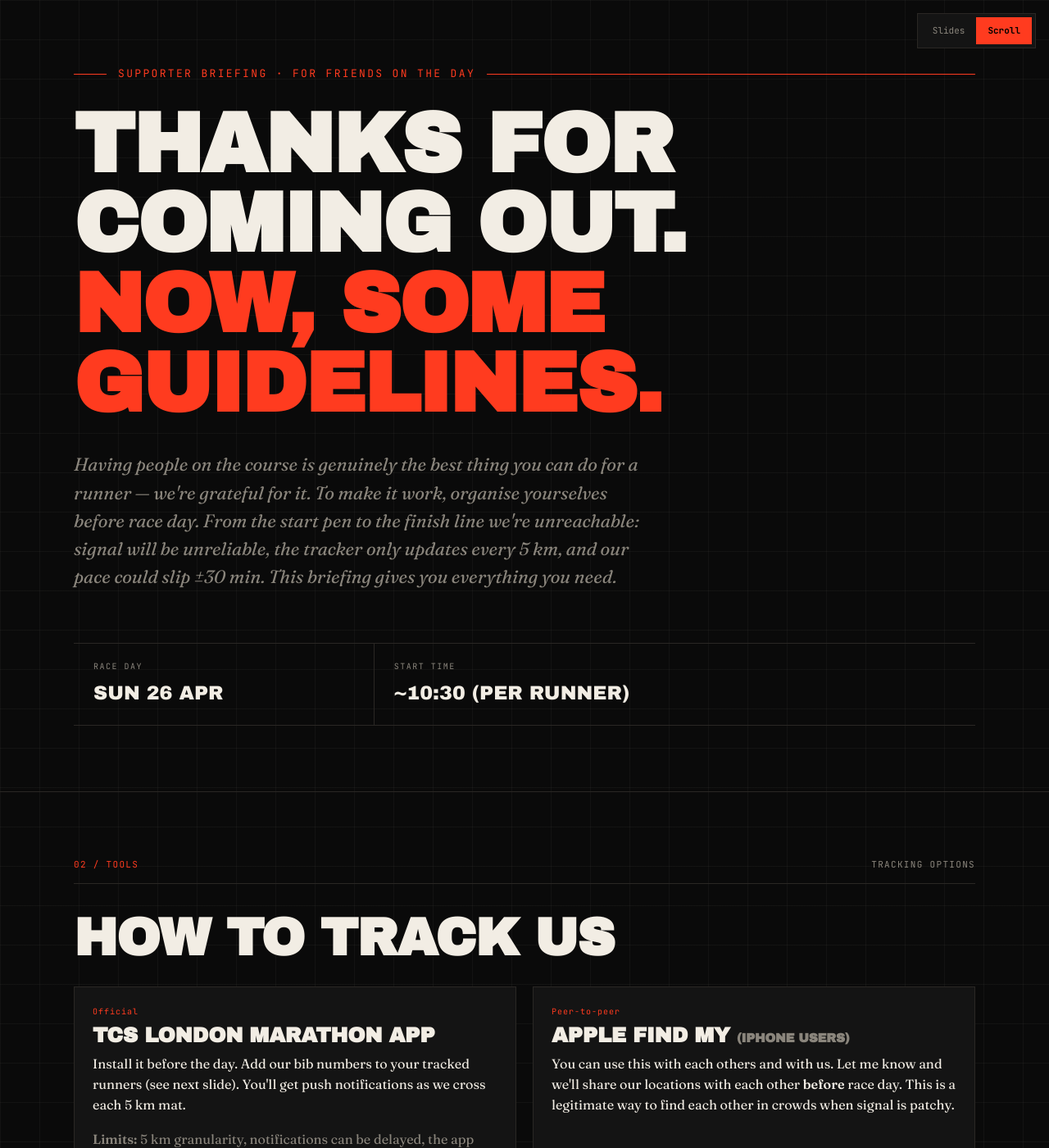
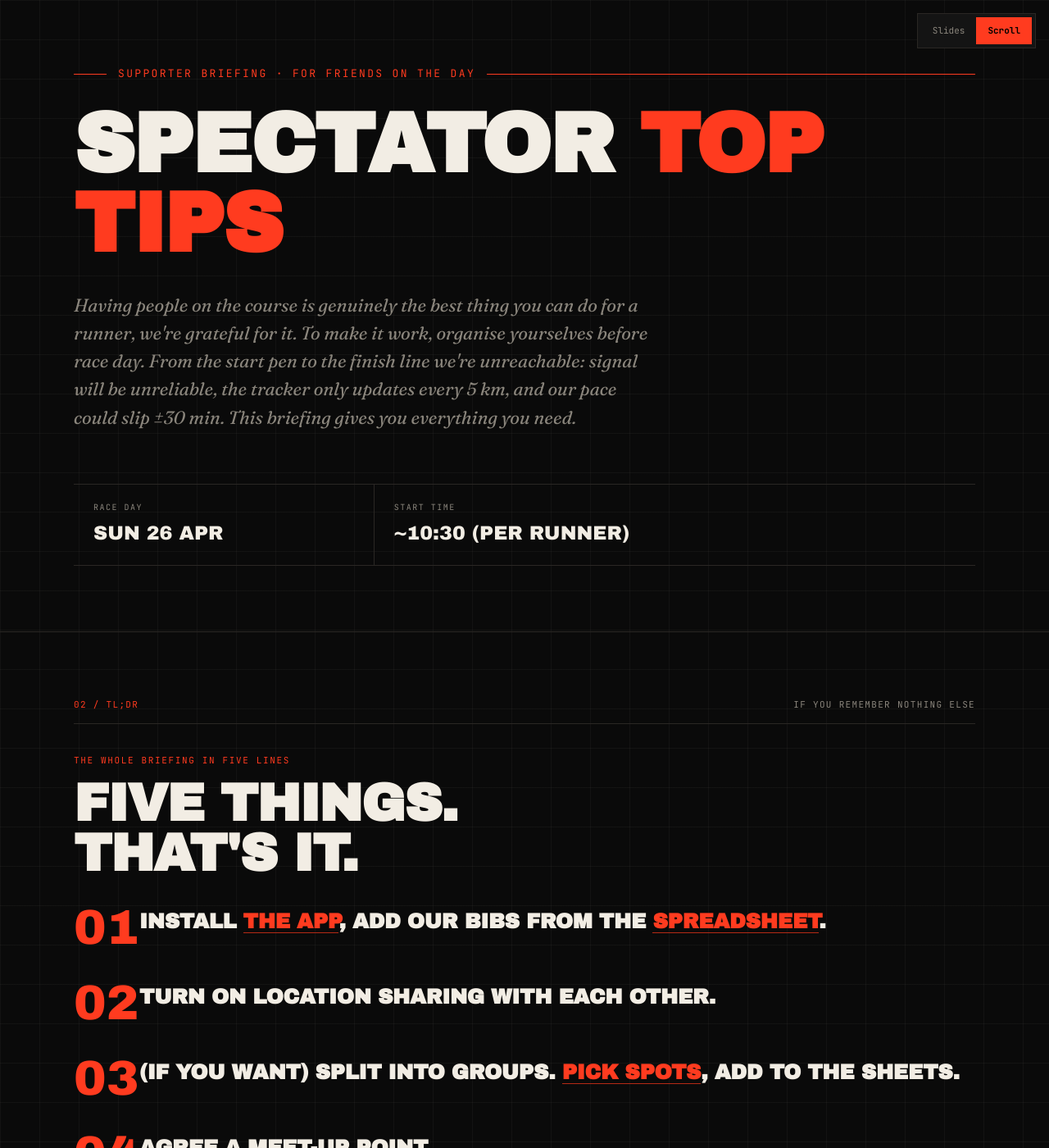
Before and after one commit to alonsoJASL/alonsojasl.github.io, a Jekyll site: the page marathon_spectator_briefing.html, which Jekyll copies as it is, in a window 1280 px wide and 1400 px high. Shown: the whole window at 82% size. Built offline with Jekyll 4.4.1, drawn with Linux system fonts in a browser that asks for light colours; some of the changed text lies outside the part shown.

Commit message:
briefing

```diff
--- a/marathon_spectator_briefing.html
+++ b/marathon_spectator_briefing.html
@@ -630,8 +630,10 @@
     <section class="slide active" id="s1">
         <div class="slide-inner cover-wrap">
             <div class="cover-kicker">Supporter Briefing · For Friends On The Day</div>
-            <h1 class="display">Thanks for<br>coming out.<br><span class="accent">Now, some guidelines.</span></h1>
-            <p class="cover-sub">Having people on the course is genuinely the best thing you can do for a runner — we're grateful for it. To make it work, <strong>organise yourselves before race day.</strong> From the start pen to the finish line we're unreachable: signal will be unreliable, the tracker only updates every 5 km, and our pace could slip ±30 min. This briefing gives you everything you need.</p>
+            <h1 class="display">Spectator<span class="accent"> top tips</span></h1>
+            <p class="cover-sub">Having people on the course is genuinely the best thing you can do for a runner, we're grateful for it.
+                To make it work, <strong>organise yourselves before race day.</strong> From the start pen to the finish line we're unreachable:
+                signal will be unreliable, the tracker only updates every 5 km, and our pace could slip ±30 min. This briefing gives you everything you need.</p>
 
             <div class="cover-stats">
                 <div class="cover-stat">
@@ -646,7 +648,57 @@
         </div>
     </section>
 
-    <!-- ======================= SLIDE 4 : THE APP + TRACKING ======================= -->
+    <!-- ======================= SLIDE 2 : TL;DR ======================= -->
+    <section class="slide" id="s2">
+        <div class="slide-inner">
+            <div class="slide-meta">
+                <span class="slide-id">02 / TL;DR</span>
+                <span>If you remember nothing else</span>
+            </div>
+
+            <div class="eyebrow">The whole briefing in five lines</div>
+            <h2 class="display">Five things.<br>That's it.</h2>
+
+            <ol style="list-style: none; counter-reset: item; margin-top: 40px;">
+                <li
+                    style="counter-increment: item; position: relative; padding-left: 80px; margin-bottom: 32px; min-height: 60px;">
+                    <span
+                        style="position:absolute; left:0; top:-10px; font-family:'Archivo Black',sans-serif; font-size:3.5rem; color:var(--accent); line-height:1;">01</span>
+                    <h3 class="display">Install <a href="https://www.londonmarathonevents.co.uk/london-marathon/tcs-london-marathon-app" target="_blank" rel="noopener">the app</a>, add our bibs from the <a href="https://docs.google.com/spreadsheets/d/1NSqvxxmT4nqSvZxAIssQ-v29thTtXvA8/edit?usp=sharing&ouid=108012575441874469612&rtpof=true&sd=true" target="_blank" rel="noopener">spreadsheet</a>.</h3>
+                </li>
+                <li
+                    style="counter-increment: item; position: relative; padding-left: 80px; margin-bottom: 32px; min-height: 60px;">
+                    <span
+                        style="position:absolute; left:0; top:-10px; font-family:'Archivo Black',sans-serif; font-size:3.5rem; color:var(--accent); line-height:1;">02</span>
+                    <h3 class="display">Turn on location sharing with each other.</h3>
+                </li>
+                <li
+                    style="counter-increment: item; position: relative; padding-left: 80px; margin-bottom: 32px; min-height: 60px;">
+                    <span
+                        style="position:absolute; left:0; top:-10px; font-family:'Archivo Black',sans-serif; font-size:3.5rem; color:var(--accent); line-height:1;">03</span>
+                    <h3 class="display">(If you want) split into groups. <a href="https://travel.yousmartthing.com/london_marathon_spectators" target="_blank" rel="noopener">Pick spots</a>, add to the sheets.</h3>
+                </li>
+                <li
+                    style="counter-increment: item; position: relative; padding-left: 80px; margin-bottom: 32px; min-height: 60px;">
+                    <span
+                        style="position:absolute; left:0; top:-10px; font-family:'Archivo Black',sans-serif; font-size:3.5rem; color:var(--accent); line-height:1;">04</span>
+                    <h3 class="display">Agree a meet-up point.</h3>
+                </li>
+                <li
+                    style="counter-increment: item; position: relative; padding-left: 80px; margin-bottom: 32px; min-height: 60px;">
+                    <span
+                        style="position:absolute; left:0; top:-10px; font-family:'Archivo Black',sans-serif; font-size:3.5rem; color:var(--accent); line-height:1;">05</span>
+                    <h3 class="display">Do all of this <span class="accent">before</span> race day.</h3>
+                </li>
+            </ol>
+
+            <div class="divider"></div>
+
+            <p class="lead">Seeing familiar faces on the course is genuinely a big deal. Thank you for doing this.</p>
+        </div>
+    </section>
+
+    <!-- ======================= SLIDE 3 : THE APP + TRACKING ======================= -->
     <section class="slide" id="s4">
         <div class="slide-inner">
             <div class="slide-meta">
@@ -709,7 +761,7 @@
                         before choosing your spots.</p>
                     <a class="btn" href="https://www.londonmarathonevents.co.uk/london-marathon/course"
                         target="_blank" rel="noopener">Official route</a>
-                    <a class="btn" href="https://www.londonmarathonevents.co.uk/london-marathon/spectator-guide"
+                    <a class="btn" href="https://www.londonmarathonevents.co.uk/london-marathon/london-marathon-spectator-guide"
                         target="_blank" rel="noopener">Spectator hub</a>
                 </div>
             </div>
@@ -757,7 +809,9 @@
             </div>
 
             <h2 class="display">A possible plan with<br><span class="accent">three cheer points.</span></h2>
-            <p class="lead">These are the specific spots we've scouted. Gap between point 2 and point 3 is 2+ hours, plenty of time to eat, rest, or explore.</p>
+            <p class="lead">These are the specific spots we've scouted. Gap between point 2 and point 3 is 2+ hours, plenty of time to eat, rest, or explore.
+                Otherwise <accent> <a href="https://travel.yousmartthing.com/london_marathon_spectators" target="_blank" rel="noopener">THIS</a> </accent> is a great resource.
+            </p>
 
             <div class="grid-2">
                 <div class="card">
@@ -859,56 +913,6 @@
         </div>
     </section>
 
-    <!-- ======================= SLIDE 9 : SUMMARY ======================= -->
-    <section class="slide" id="s9">
-        <div class="slide-inner">
-            <div class="slide-meta">
-                <span class="slide-id">07 / Closing</span>
-                <span>If you remember nothing else</span>
-            </div>
-
-            <div class="eyebrow">The whole briefing in five lines</div>
-            <h2 class="display">Five things.<br>That's it.</h2>
-
-            <ol style="list-style: none; counter-reset: item; margin-top: 40px;">
-                <li
-                    style="counter-increment: item; position: relative; padding-left: 80px; margin-bottom: 32px; min-height: 60px;">
-                    <span
-                        style="position:absolute; left:0; top:-10px; font-family:'Archivo Black',sans-serif; font-size:3.5rem; color:var(--accent); line-height:1;">01</span>
-                    <h3 class="display">Install the app, add our bibs.</h3>
-                </li>
-                <li
-                    style="counter-increment: item; position: relative; padding-left: 80px; margin-bottom: 32px; min-height: 60px;">
-                    <span
-                        style="position:absolute; left:0; top:-10px; font-family:'Archivo Black',sans-serif; font-size:3.5rem; color:var(--accent); line-height:1;">02</span>
-                    <h3 class="display">Turn on location sharing with each other.</h3>
-                </li>
-                <li
-                    style="counter-increment: item; position: relative; padding-left: 80px; margin-bottom: 32px; min-height: 60px;">
-                    <span
-                        style="position:absolute; left:0; top:-10px; font-family:'Archivo Black',sans-serif; font-size:3.5rem; color:var(--accent); line-height:1;">03</span>
-                    <h3 class="display">(If you want) split into groups. Pick spots, add to the sheets</h3>
-                </li>
-                <li
-                    style="counter-increment: item; position: relative; padding-left: 80px; margin-bottom: 32px; min-height: 60px;">
-                    <span
-                        style="position:absolute; left:0; top:-10px; font-family:'Archivo Black',sans-serif; font-size:3.5rem; color:var(--accent); line-height:1;">04</span>
-                    <h3 class="display">Agree a meet-up point.</h3>
-                </li>
-                <li
-                    style="counter-increment: item; position: relative; padding-left: 80px; margin-bottom: 32px; min-height: 60px;">
-                    <span
-                        style="position:absolute; left:0; top:-10px; font-family:'Archivo Black',sans-serif; font-size:3.5rem; color:var(--accent); line-height:1;">05</span>
-                    <h3 class="display">Do all of this <span class="accent">before</span> race day.</h3>
-                </li>
-            </ol>
-
-            <div class="divider"></div>
-
-            <p class="lead">Seeing familiar faces on the course is genuinely a big deal. Thank you for doing this.</p>
-        </div>
-    </section>
-
     <script>
         const slides = document.querySelectorAll('section.slide');
         const total = slides.length;
```
